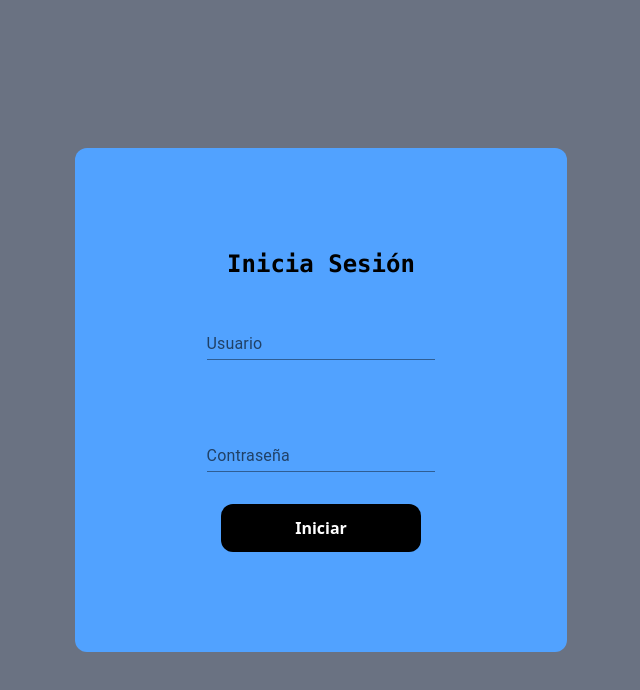
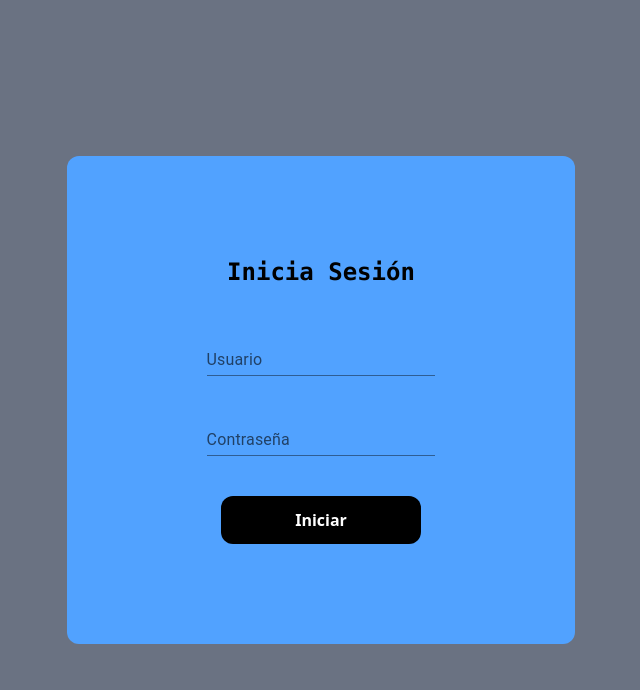
Before and after one commit to allanDev9/sistema-tiendita, a React (Vite) app: page / in a window 1280 px wide. Shown: the top 690 px of the page, without its empty margins (319-959 px from the left). Built offline with nearby package versions, Linux system fonts and the light colour scheme.

Commit message:
Modificaciones del login

```diff
--- a/src/componets/Layaout/Login.tsx
+++ b/src/componets/Layaout/Login.tsx
@@ -56,12 +56,12 @@ const Login = () => {
                 <Box
                     className="flex flex-col text-white"
                     component="form"
-                    sx={{ '& > :not(style)': { m: 4, width: '25ch' } }}
+                    sx={{ m: 5, width: '25ch', gap: 4 }}
                     noValidate
                     autoComplete="off"
                 >
-                    <TextField type='text' value={username} onChange={(e) => setUsername(e.target.value)} id="standard-basic" color='warning' label="Usuario" variant="standard" />
-                    <TextField type='password' value={password} onChange={(e) => setPassword(e.target.value)} id="standard-basic" color='warning' label="Contraseña" variant="standard" />
+                    <TextField type='text' value={username} onChange={(e) => setUsername(e.target.value)} id="standard-basic" color='success' label="Usuario" variant="standard" />
+                    <TextField className='mt-5' type='password' value={password} onChange={(e) => setPassword(e.target.value)} id="standard-basic" color='success' label="Contraseña" variant="standard" />
                 </Box>
                 <button type='submit' className='bg-black text-white p-3 rounded-xl w-50 font-bold cursor-pointer hover:bg-gray-800'>Iniciar</button>
                 {message && (
```
